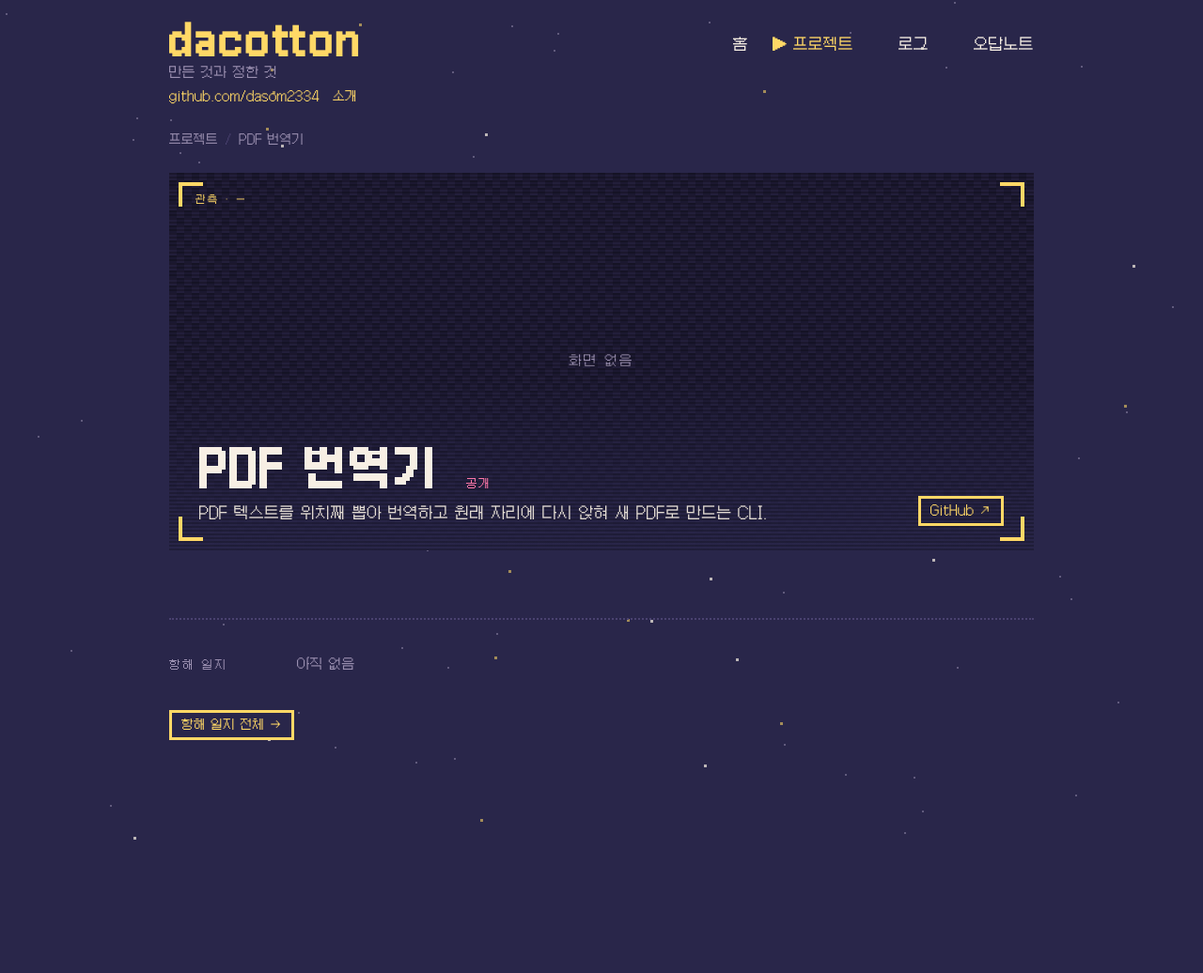
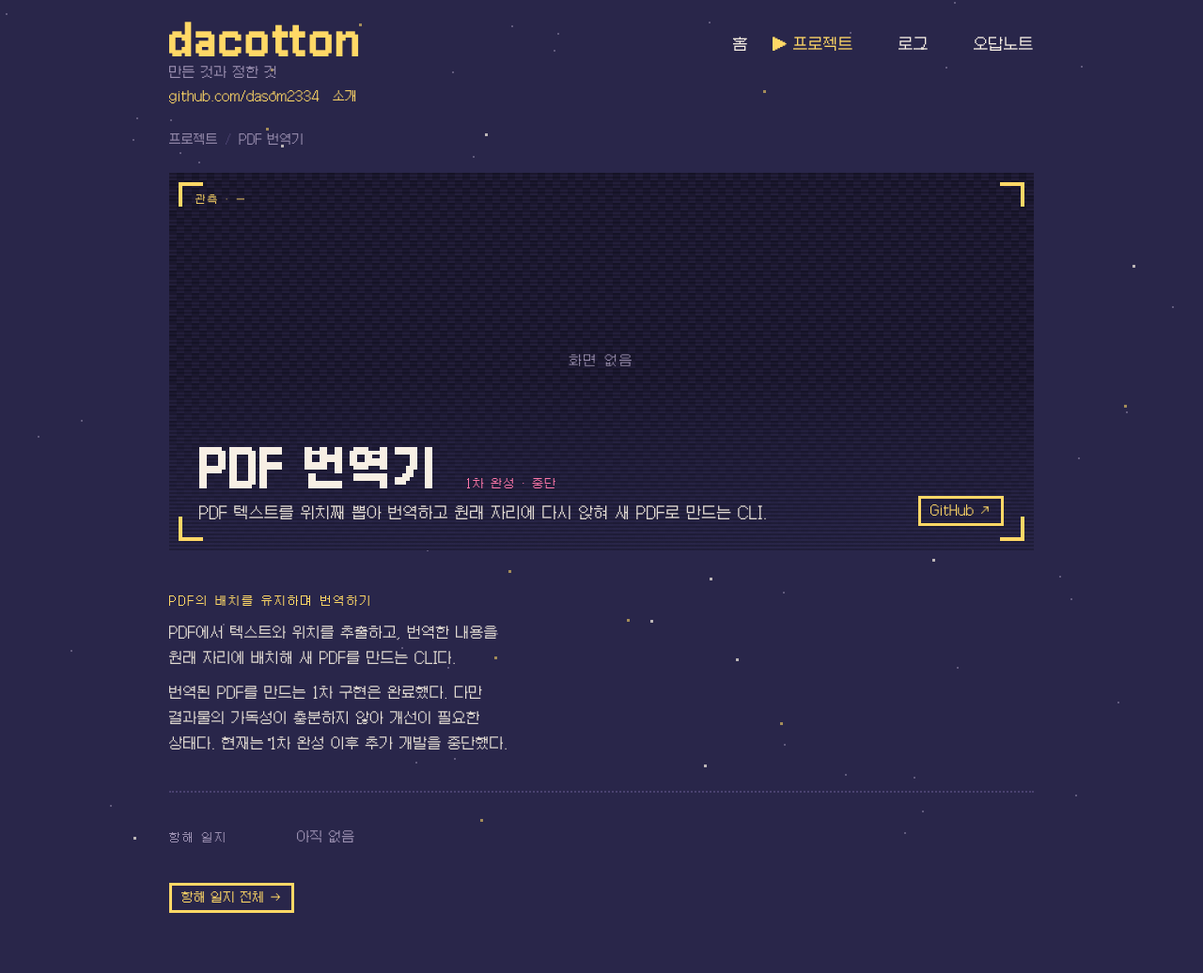
Before and after one commit to dasom2334/dacotton, a Jekyll site: the page built from _projects/pdf-translator.md, in a window 1280 px wide. Shown: the whole page at 94% size. Built offline with Jekyll 4.4.1, drawn with Linux system fonts in a browser that asks for light colours; before the commit the page ends 900 px from its top, so only the background shows below that.

Commit message:
docs: 중단한 프로젝트의 구현 상태와 이유 반영

```diff
--- a/_data/projects.yml
+++ b/_data/projects.yml
@@ -13,20 +13,20 @@
     - { src: /assets/img/dolmagochi-night-kitchen.png, name: 저녁 주방, pixel: true }
 - id: lock-screen-tamagotchi
   name: 락마고치
-  status: 설계 중
+  status: 중단
   desc: 핸드폰 잠금화면·홈화면에 사는 가벼운 다마고치.
   x: 40
   y: 20
 - id: substitue-doll
   name: 대타출동 인형
-  status: 만드는 중
+  status: 1차 완성 · 중단
   desc: 과거 대화로 말투를 배워, 대답하기 곤란할 때 대신 답을 지어 주는 AI 에이전트.
   github: https://github.com/dasom2334/substitue-doll
   x: 60
   y: 34
 - id: pdf-translator
   name: PDF 번역기
-  status: 공개
+  status: 1차 완성 · 중단
   desc: PDF 텍스트를 위치째 뽑아 번역하고 원래 자리에 다시 앉혀 새 PDF로 만드는 CLI.
   github: https://github.com/dasom2334/pdf-translator
   x: 76
--- a/_projects/pdf-translator.md
+++ b/_projects/pdf-translator.md
@@ -3,3 +3,9 @@ slug: pdf-translator
 title: PDF 번역기
 nav: projects
 ---
+
+## PDF의 배치를 유지하며 번역하기
+
+PDF에서 텍스트와 위치를 추출하고, 번역한 내용을 원래 자리에 배치해 새 PDF를 만드는 CLI다.
+
+번역된 PDF를 만드는 1차 구현은 완료했다. 다만 결과물의 가독성이 충분하지 않아 개선이 필요한 상태다. 현재는 1차 완성 이후 추가 개발을 중단했다.
```
Also changed, not shown: _projects/lock-screen-tamagotchi.md (+6 -0 lines), _projects/substitue-doll.md (+6 -0 lines).
